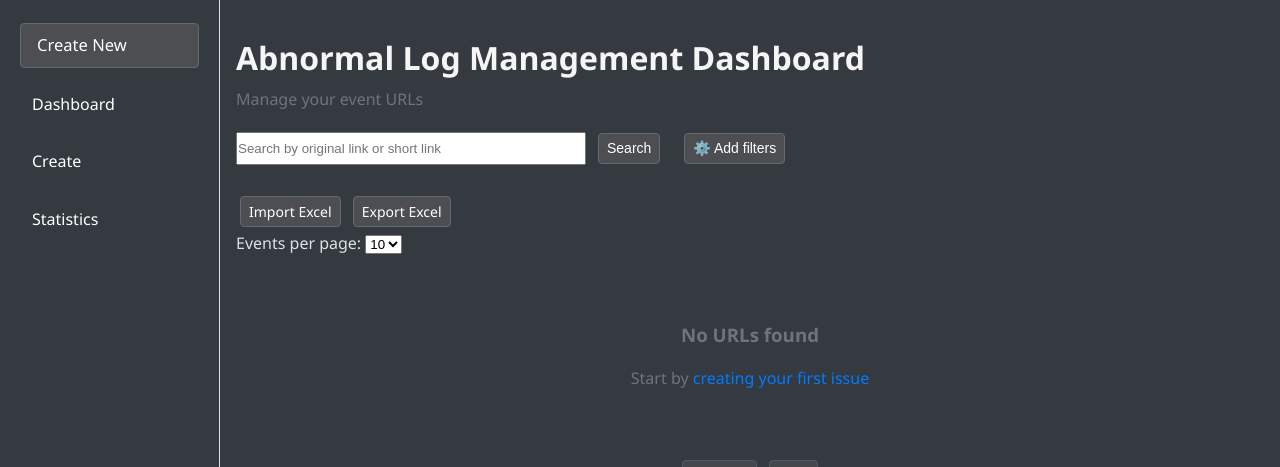
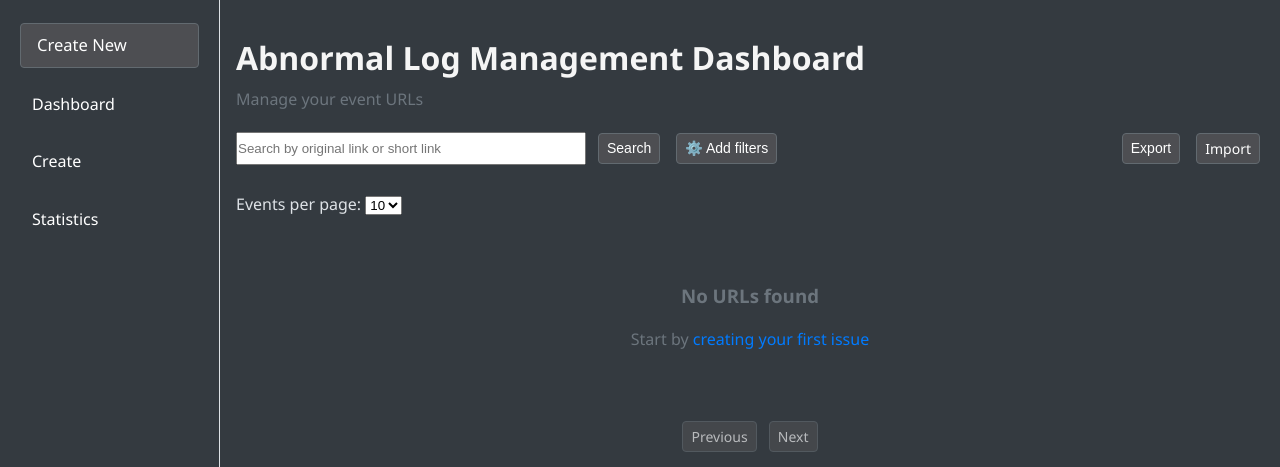
Before and after one commit to abnormal-log-manager/alm-frontend, a Flask app: page / in a window 1280 px wide. Shown: the part 79-546 px from the top of the page. Run offline with Flask 3, Linux system fonts and the light colour scheme; data that the repository does not hold is empty.

Commit message:
fix import

```diff
--- a/app.py
+++ b/app.py
@@ -11,7 +11,8 @@ app = Flask(__name__)
 app.secret_key = 'your-secret-key-change-this'  # Change this in production
 
 # Configuration - Update these to match your API
-API_BASE_URL = 'http://alm-api/api' #'http://172.25.192.1:8080/api'   # Change to your API URL
+API_BASE_URL = 'http://alm-api/api'  # Change to your API URL
+#API_BASE_URL = 'http://172.25.192.1:8080/api' #local
 SHORTURL_ENDPOINT = f'{API_BASE_URL}/ShortUrl'
 REDIRECT_ENDPOINT = f'{API_BASE_URL}/r'
 
--- a/templates/dashboard.html
+++ b/templates/dashboard.html
@@ -7,21 +7,21 @@
     <p class="text-muted">Manage your event URLs</p>
 </div>
 
-<!-- Search and Filter Controls -->
+<!-- Search, Filter & Import/Export Controls -->
 <div class="filters-group"
-    style="display: flex; flex-wrap: wrap; gap: 1rem; margin-bottom: 1.5rem; align-items: center;">
+    style="display: flex; justify-content: space-between; align-items: center; flex-wrap: wrap; gap: 1rem; margin-bottom: 1.5rem;">
+
+    <!-- Left: Search + Filter -->
+    <div style="display: flex; gap: 0.5rem; align-items: center; flex-wrap: wrap;">
         <form method="get" action="/search" style="display: flex; gap: 0.5rem; align-items: center;">
             <input type="text" name="query" class="form-control" placeholder="Search by original link or short link"
                 value="{{ request.args.get('query', '') }}" style="min-width: 350px; height: 33px;">
             <button type="submit" class="btn btn-primary btn-sm">Search</button>
         </form>
-    <div>
         <button class="btn btn-primary btn-sm" onclick="document.getElementById('filterModal').style.display='block'">
             ⚙️ Add filters
         </button>
     </div>
-</div>
-
     <!-- Filter Modal -->
     <div id="filterModal" class="modal-overlay"
         style="display:none; position:fixed; top:0; left:0; width:100%; height:100%; background:rgba(0,0,0,0.4); z-index:2000;">
@@ -77,13 +77,19 @@
             </form>
         </div>
     </div>
-<!-- Import & Export -->
-<form method="post" action="/import-excel" enctype="multipart/form-data" style="display: inline-block;">
-    <label for="excel_file" class="btn btn-sm btn-outline-primary">Import Excel</label>
-    <input type="file" id="excel_file" name="excel_file" style="display: none;" onchange="this.form.submit()">
+    <!-- Right: Import + Export -->
+    <div style="display: flex; gap: 0.5rem;">
+        <form action="/export-excel" method="get">
+            <button type="submit" class="btn btn-outline-primary btn-sm">Export</button>
         </form>
-
-<a href="/export-excel" class="btn btn-sm btn-outline-primary">Export Excel</a>
+        <form action="/import-excel" method="post" enctype="multipart/form-data">
+            <label class="btn btn-outline-primary btn-sm mb-0">
+                Import
+                <input type="file" name="excel_file" hidden onchange="this.form.submit()">
+            </label>
+        </form>
+    </div>
+</div>
 <!-- Page Size Selector -->
 <div style="margin-bottom: 1rem;">
     <form method="GET" action="/">
```
Lines whose indentation alone changed are shown as unchanged.
